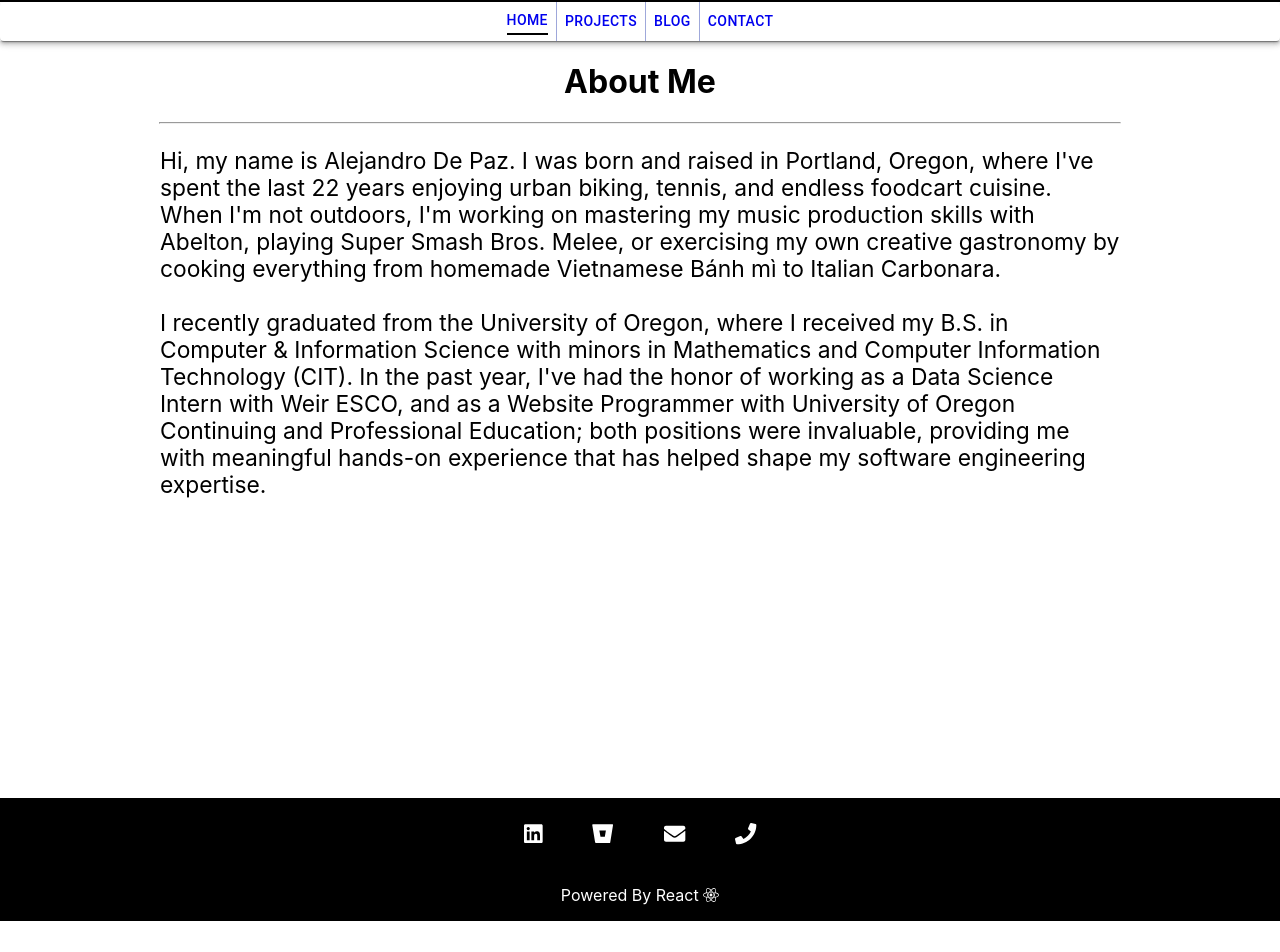
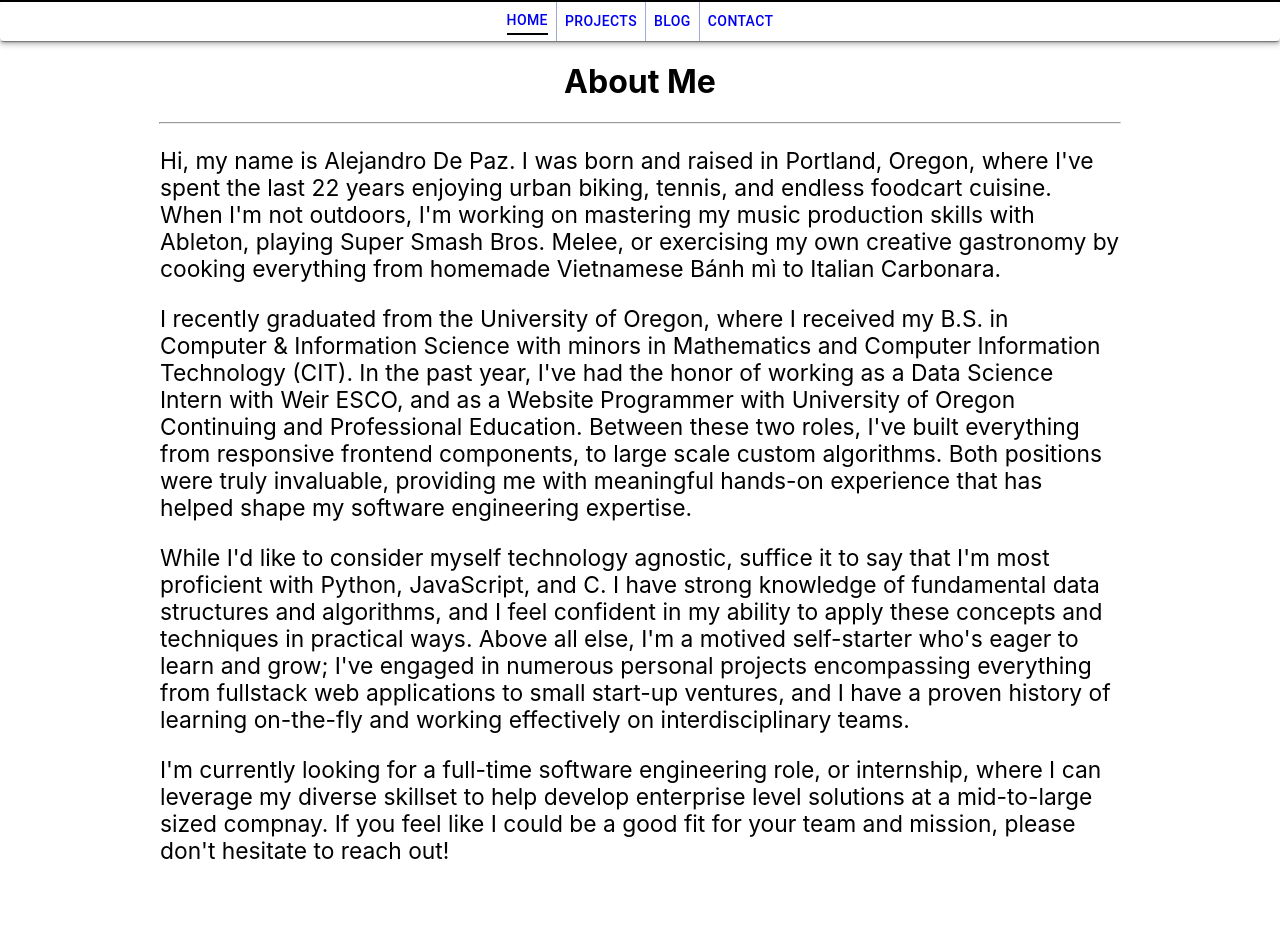
Before and after one commit to alejandroidepaz/my-portfolio, a React (Create React App) app in the folder my-portfolio/: page / in a window 1280 px wide. Shown: the part 278-1230 px from the top of the page. Before the commit the page ends 1199 px from the top, so only its background shows below. Built offline with nearby package versions, Linux system fonts and the light colour scheme.

Commit message:
added hover effect to contact page links, add more info to home page

```diff
--- a/my-portfolio/src/components/Contact.js
+++ b/my-portfolio/src/components/Contact.js
@@ -1,4 +1,5 @@
 import React from 'react';
+import "../styling/Contact.css";
 
 const Contact = () => {
 
@@ -7,9 +8,9 @@ const Contact = () => {
             <h1>Contact Me</h1>
             <hr style={{width:"75%"}}></hr>
             <article style={{marginLeft:"auto", marginRight:"auto", width:"75%", textAlign:"center"}}>
-                <p><strong>Phone: </strong><em>(503)997-1658</em></p>
-                <p><strong>Email: </strong><em>adepaz@cs.uoregon.edu</em></p>
-                <p><strong>LinkedIn: </strong><a style={{textDecoration:"none"}} href="https://www.linkedin.com/in/alejandrodepaz/" target="_blank" rel="noopener noreferrer"><em>Alejandro De Paz</em></a></p>
+                <p><strong>Phone: </strong><em><a href="tel:503-997-1658">(503)997-1658</a></em></p>
+                <p><strong>Email: </strong><em><a href="mailto:adepaz@cs.uoregon.edu">adepaz@cs.uoregon.edu</a></em></p>
+                <p><strong>LinkedIn: </strong><a href="https://www.linkedin.com/in/alejandrodepaz/" target="_blank" rel="noopener noreferrer"><em>Alejandro De Paz</em></a></p>
                 <br />
                 <p><em>* I am available for calls between the hours of 9am-5pm, Monday-Friday.</em></p>
             </article>
--- a/my-portfolio/src/components/Home.js
+++ b/my-portfolio/src/components/Home.js
@@ -13,16 +13,31 @@ const Home = () => {
 
                     Hi, my name is Alejandro De Paz. I was born and raised in Portland, Oregon,
                     where I've spent the last 22 years enjoying urban biking, tennis, and endless foodcart cuisine.
-                    When I'm not outdoors, I'm working on mastering my music production skills with Abelton,
+                    When I'm not outdoors, I'm working on mastering my music production skills with Ableton,
                     playing Super Smash Bros. Melee, or exercising my own creative gastronomy by cooking
                     everything from homemade Vietnamese Bánh mì to Italian Carbonara.
-                    <br /> <br />
+                </p>
+                <p>
                     I recently graduated from the University of Oregon, where I received my
                     B.S. in Computer & Information Science with minors in Mathematics and Computer Information
                     Technology (CIT). In the past year, I've had the honor of working as a Data Science Intern with Weir
                     ESCO, and as a Website Programmer with University of Oregon Continuing and Professional
-                    Education; both positions were invaluable, providing me with meaningful hands-on experience
-                    that has helped shape my software engineering expertise.
+                    Education. Between these two roles, I've built everything from responsive frontend components, to
+                    large scale custom algorithms. Both positions were truly invaluable, providing me with meaningful
+                    hands-on experience that has helped shape my software engineering expertise.
+                </p>
+                <p>
+                    While I'd like to consider myself technology agnostic, suffice it to say that I'm most proficient
+                    with Python, JavaScript, and C. I have strong knowledge of fundamental data structures and algorithms,
+                    and I feel confident in my ability to apply these concepts and techniques in practical ways.
+                    Above all else, I'm a motived self-starter who's eager to learn and grow; I've engaged in numerous
+                    personal projects encompassing everything from fullstack web applications to small start-up ventures,
+                    and I have a proven history of learning on-the-fly and working effectively on interdisciplinary teams.
+                </p>
+                <p>
+                    I'm currently looking for a full-time software engineering role, or internship, where I can leverage my diverse skillset
+                    to help develop enterprise level solutions at a mid-to-large sized compnay. If you feel like I could be a good
+                    fit for your team and mission, please don't hesitate to reach out!
                 </p>
             </article>
         </div>
--- /dev/null
+++ b/my-portfolio/src/styling/Contact.css
@@ -0,0 +1,12 @@
+article a{
+
+    text-decoration: none;
+    color: black;
+}
+
+article a:hover{
+
+    color:blue;
+}
+
+article a:active { font-weight: bold;}
```
